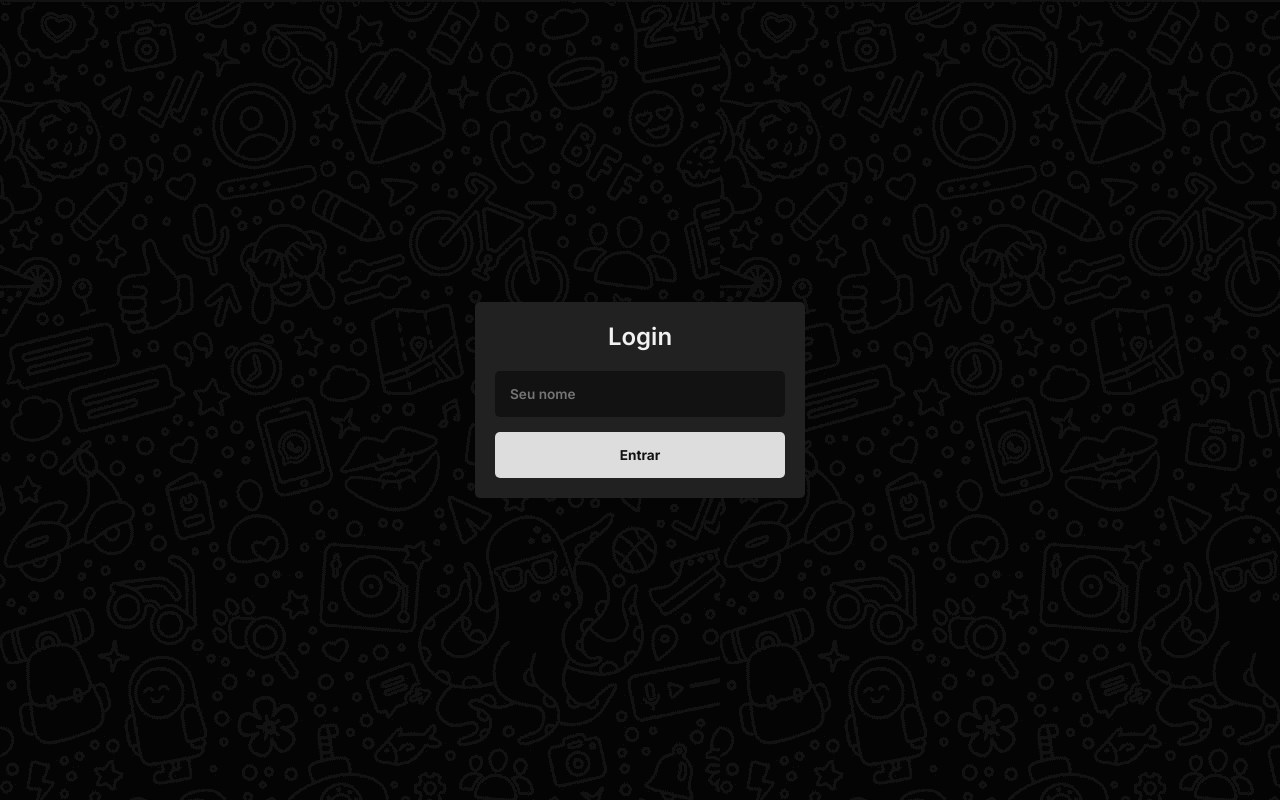
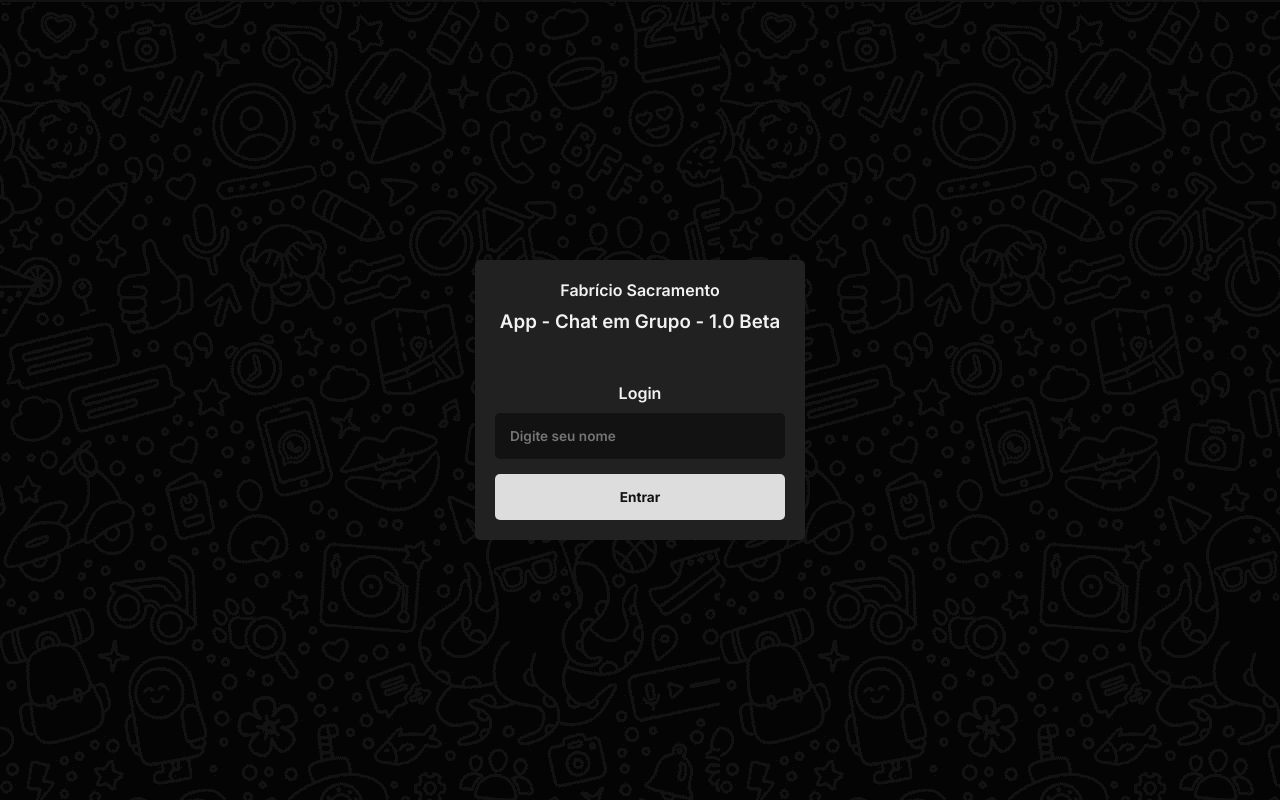
Before and after one commit to fbcsacramento/chat-group, a plain HTML site: page index.html in a window 1280 px wide. Drawn offline with nearby package versions, Linux system fonts and the light colour scheme.

Commit message:
Changes in html and js

```diff
--- a/frontend/css/style.css
+++ b/css/style.css
@@ -32,11 +32,21 @@ body {
     padding: 20px;
 }
 
+.login > h4 {
+    text-align: center;
+    font-weight: 600;
+    margin-bottom: 10px;
+}
+.login > h3 {
+    text-align: center;
+    font-weight: 600;
+    margin-bottom: 10px;
+}
 .login > h2 {
     text-align: center;
     font-weight: 600;
-    font-size: 1.5rem;
-    margin-bottom: 20px;
+    font-size: 1rem;
+    margin: 50px 0 10px 0;
 }
 
 .login__form {
--- a/frontend/index.html
+++ b/index.html
@@ -14,22 +14,19 @@
     <section class="container">
 
         <section class="login">
+            <h4>Fabrício Sacramento</h4>
+
+            <h3>App - Chat em Grupo - 1.0 Beta</h3>
             <h2>Login</h2>
             <form class="login__form">
-                <input type="text" class="login__input" placeholder="Seu nome" required />
+                <input type="text" class="login__input" placeholder="Digite seu nome" required />
                 <button type="submit" class="login__button">Entrar</button>
             </form>
         </section>
 
         <section class="chat">
             <section class="chat__messages">
-                <!-- <div class="message--self">Hello, World!</div>
-
-                <div class="message--other">
-                    <span class="message--sender">Manual do Dev</span>
-                    Olá, Mundo!
-                </div> -->
-            </section>
+                      </section>
 
             <form class="chat__form">
                 <input type="text" class="chat__input" placeholder="Digite uma mensagem" required />
--- a/frontend/js/script.js
+++ b/js/script.js
@@ -83,7 +83,7 @@ const handleLogin = (event) => {
     login.style.display = "none"
     chat.style.display = "flex"
 
-    websocket = new WebSocket("wss://fabriciosacramento.com.br/chat-group/:8080")
+    websocket = new WebSocket("ws://fabriciosacramento.com.br/chat-group/")
     websocket.onmessage = processMessage
 }
 
```
Also changed, not shown: images/background.png (renamed from frontend/images/background.png), 2 other files.
